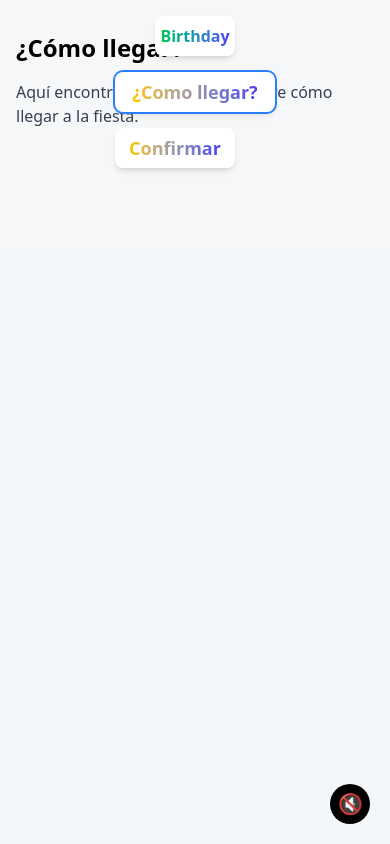
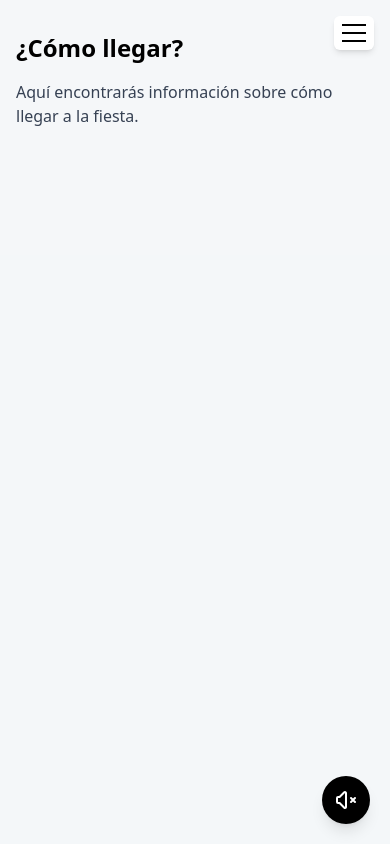
Before and after one commit to juangomez77udea/sabas-birthday, a React (Vite) app: page /about in a window 390 px wide. Built offline with nearby package versions, Linux system fonts and the light colour scheme; no server answers.

Commit message:
cambios en diseño mobile

```diff
--- a/src/components/Navbar.jsx
+++ b/src/components/Navbar.jsx
@@ -7,6 +7,7 @@ import cupheadMusic from "../assets/music/cuphead.mp3"
 const Navbar = () => {
   const [isPlaying, setIsPlaying] = useState(false)
   const [audioReady, setAudioReady] = useState(false)
+  const [isMenuOpen, setIsMenuOpen] = useState(false)
   const audioRef = useRef(null)
   const location = useLocation()
 
@@ -47,11 +48,19 @@ const Navbar = () => {
     }
   }, [isPlaying, audioReady])
 
+  // Cerrar el menú móvil cuando se cambia de ruta
+  useEffect(() => {
+    setIsMenuOpen(false)
+  }, [location])
+
   // Función para alternar reproducción/pausa
   const togglePlay = () => {
-    // Esta función será llamada por interacción del usuario (clic en botón)
-    // lo que permitirá la reproducción de audio
     setIsPlaying((prev) => !prev)
+  }
+
+  // Función para alternar el menú móvil
+  const toggleMenu = () => {
+    setIsMenuOpen((prev) => !prev)
   }
 
   const isActive = (path) => {
@@ -59,29 +68,38 @@ const Navbar = () => {
   }
 
   return (
-    <header className="flex flex-col sm:flex-row justify-between items-center sm:px-16 px-8 py-4 max-w-5xl mx-auto absolute top-0 bg-transparent z-40 right-0 left-0">
+    <header className="fixed top-0 left-0 right-0 z-40 bg-transparent">
+      <div className="container mx-auto px-4 md:px-6 py-4">
+        <div className="flex items-center justify-between">
+          {/* Logo - visible solo en desktop */}
           <Link
             to="/"
-        className={`w-20 h-10 rounded-lg bg-white items-center justify-center flex font-bold shadow-md ${
+            className={`hidden md:flex rounded-lg bg-white px-4 h-10 items-center justify-center font-bold shadow-md ${
               isActive("/") ? "ring-2 ring-blue-500" : ""
             }`}
           >
-        <p className="text-transparent bg-clip-text bg-gradient-to-r from-green-500 to-indigo-600">Birthday</p>
+            <p className="text-transparent bg-clip-text bg-gradient-to-r from-green-500 to-indigo-600">Inicio</p>
           </Link>
 
-      <nav className="flex flex-col sm:flex-row text-lg gap-4 sm:gap-7 font-medium mt-4 sm:mt-0">
+          {/* Espacio vacío para centrar el menú hamburguesa en móvil */}
+          <div className="md:hidden"></div>
+
+          {/* Menú de navegación para pantallas medianas y grandes */}
+          <nav className="hidden md:flex items-center space-x-4">
             <Link
               to="/about"
-          className={`w-40 h-10 rounded-lg bg-white items-center justify-center flex font-bold shadow-md ${
+              className={`rounded-lg bg-white px-4 h-10 items-center justify-center flex font-bold shadow-md ${
                 isActive("/about") ? "text-blue-500 ring-2 ring-blue-500" : "text-black"
               }`}
             >
-          <p className="text-transparent bg-clip-text bg-gradient-to-r from-yellow-400 to-indigo-600">¿Como llegar?</p>
+              <p className="text-transparent bg-clip-text bg-gradient-to-r from-yellow-400 to-indigo-600">
+                ¿Cómo llegar?
+              </p>
             </Link>
 
             <Link
               to="/go"
-          className={`w-30 h-10 rounded-lg bg-white items-center justify-center flex font-bold shadow-md ${
+              className={`rounded-lg bg-white px-4 h-10 items-center justify-center flex font-bold shadow-md ${
                 isActive("/go") ? "text-blue-500 ring-2 ring-blue-500" : "text-black"
               }`}
             >
@@ -89,15 +107,99 @@ const Navbar = () => {
             </Link>
           </nav>
 
+          {/* Botón de menú hamburguesa para móviles */}
+          <button
+            onClick={toggleMenu}
+            className="md:hidden relative z-50 p-2 rounded-md bg-white shadow-md"
+            aria-label="Menú"
+          >
+            <div
+              className={`w-6 h-0.5 bg-black transition-all duration-300 ${isMenuOpen ? "rotate-45 translate-y-1.5" : ""}`}
+            ></div>
+            <div
+              className={`w-6 h-0.5 bg-black my-1.5 transition-all duration-300 ${isMenuOpen ? "opacity-0" : ""}`}
+            ></div>
+            <div
+              className={`w-6 h-0.5 bg-black transition-all duration-300 ${isMenuOpen ? "-rotate-45 -translate-y-1.5" : ""}`}
+            ></div>
+          </button>
+        </div>
+
+        {/* Menú móvil desplegable */}
+        <div
+          className={`fixed inset-0 bg-white bg-opacity-95 z-40 flex flex-col items-center justify-center transition-all duration-300 ${
+            isMenuOpen ? "opacity-100 visible" : "opacity-0 invisible"
+          }`}
+        >
+          <nav className="flex flex-col items-center space-y-6 text-xl">
+            <Link to="/" className={`px-6 py-2 rounded-lg ${isActive("/") ? "bg-blue-100 text-blue-600" : ""}`}>
+              <p className="text-transparent bg-clip-text bg-gradient-to-r from-green-500 to-indigo-600 font-bold">
+                Inicio
+              </p>
+            </Link>
+            <Link
+              to="/about"
+              className={`px-6 py-2 rounded-lg ${isActive("/about") ? "bg-blue-100 text-blue-600" : ""}`}
+            >
+              <p className="text-transparent bg-clip-text bg-gradient-to-r from-yellow-400 to-indigo-600 font-bold">
+                ¿Cómo llegar?
+              </p>
+            </Link>
+            <Link to="/go" className={`px-6 py-2 rounded-lg ${isActive("/go") ? "bg-blue-100 text-blue-600" : ""}`}>
+              <p className="text-transparent bg-clip-text bg-gradient-to-r from-yellow-400 to-indigo-600 font-bold">
+                Confirmar
+              </p>
+            </Link>
+          </nav>
+        </div>
+      </div>
+
+      {/* Botón de audio - Ahora adaptativo según el tamaño de pantalla */}
       <div className="fixed bottom-5 right-5 z-50">
         <button
           onClick={togglePlay}
-          className="bg-black bg-opacity-50 hover:bg-opacity-70 text-white p-3 rounded-full transition-all duration-300 flex items-center justify-center"
+          className="bg-black bg-opacity-50 hover:bg-opacity-70 text-white p-3 rounded-full transition-all duration-300 flex items-center justify-center shadow-lg"
           aria-label={isPlaying ? "Silenciar música" : "Reproducir música"}
           title={isPlaying ? "Silenciar música" : "Reproducir música"}
-          style={{ width: "40px", height: "40px" }}
+          style={{ width: "48px", height: "48px" }}
         >
-          {isPlaying ? <span style={{ fontSize: "20px" }}>🔊</span> : <span style={{ fontSize: "20px" }}>🔇</span>}
+          {isPlaying ? (
+            <svg
+              xmlns="http://www.w3.org/2000/svg"
+              className="h-6 w-6"
+              fill="none"
+              viewBox="0 0 24 24"
+              stroke="currentColor"
+            >
+              <path
+                strokeLinecap="round"
+                strokeLinejoin="round"
+                strokeWidth={2}
+                d="M15.536 8.464a5 5 0 010 7.072M18.364 5.636a9 9 0 010 12.728M5 12h3a1 1 0 011 1v6a1 1 0 01-1 1H5a1 1 0 01-1-1v-6a1 1 0 011-1zm7-7v14l4-4h3a1 1 0 001-1V6a1 1 0 00-1-1h-3l-4-4z"
+              />
+            </svg>
+          ) : (
+            <svg
+              xmlns="http://www.w3.org/2000/svg"
+              className="h-6 w-6"
+              fill="none"
+              viewBox="0 0 24 24"
+              stroke="currentColor"
+            >
+              <path
+                strokeLinecap="round"
+                strokeLinejoin="round"
+                strokeWidth={2}
+                d="M5.586 15H4a1 1 0 01-1-1v-4a1 1 0 011-1h1.586l4.707-4.707C10.923 3.663 12 4.109 12 5v14c0 .891-1.077 1.337-1.707.707L5.586 15z"
+              />
+              <path
+                strokeLinecap="round"
+                strokeLinejoin="round"
+                strokeWidth={2}
+                d="M17 14l2-2m0 0l2-2m-2 2l-2-2m2 2l2 2"
+              />
+            </svg>
+          )}
         </button>
       </div>
     </header>
```
Lines whose indentation alone changed are shown as unchanged.
